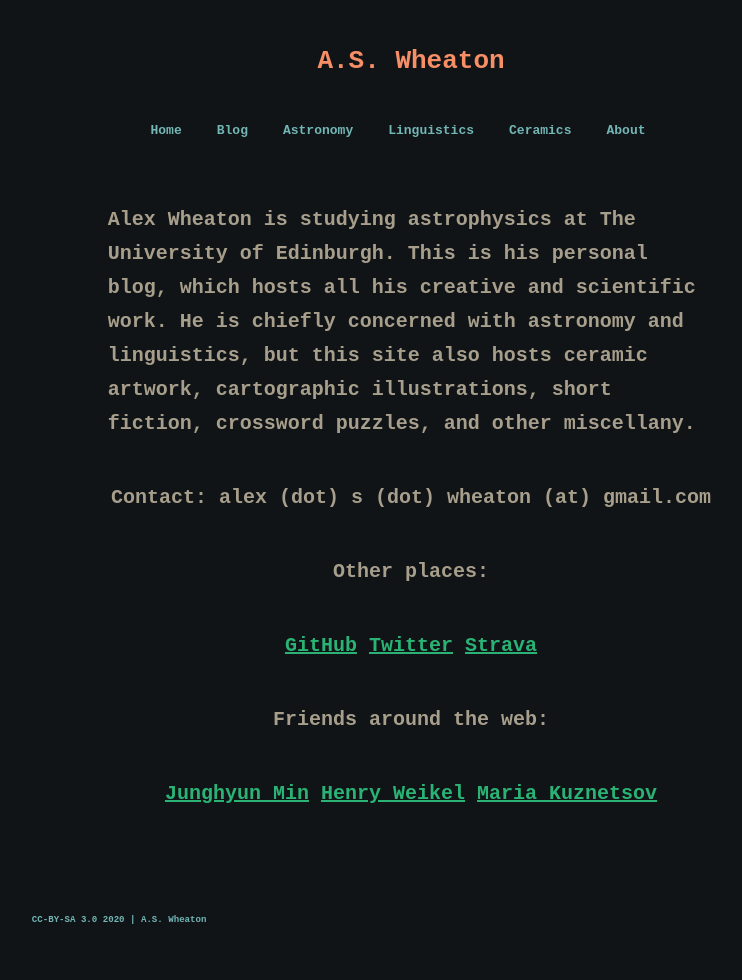
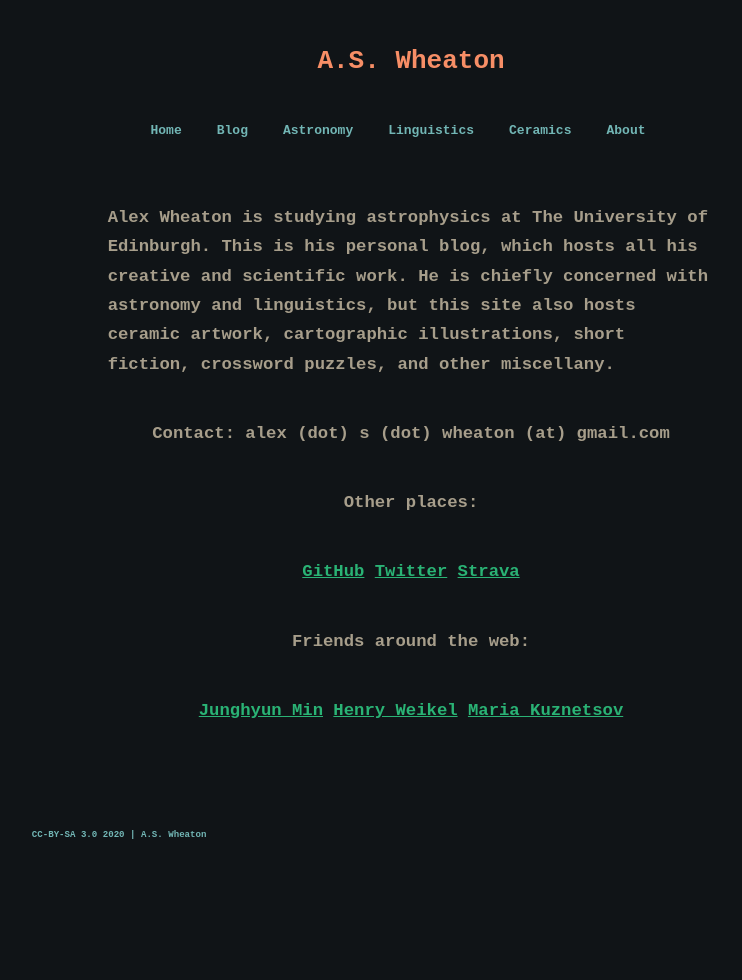
Before and after one commit to aswheaton/aswheaton.github.io, a Jekyll site: the page built from pages/about.md, in a window 1280 px wide. Shown: the whole page, without its empty margins (229-971 px from the left). Built offline with Jekyll 4.4.1, drawn with Linux system fonts in a browser that asks for light colours; after the commit the page ends 900 px from its top, so only the background shows below that.

Commit message:
Small change to bio font size, for mobile browsers.

```diff
--- a/_layouts/about.html
+++ b/_layouts/about.html
@@ -21,7 +21,7 @@
           flex-direction: column;
           justify-content: center;
           align-items: center;
-          font-size: 20px;
+          font-size: 1.15em;
           font-weight: bold;
         }
         .author-bio img {
```
